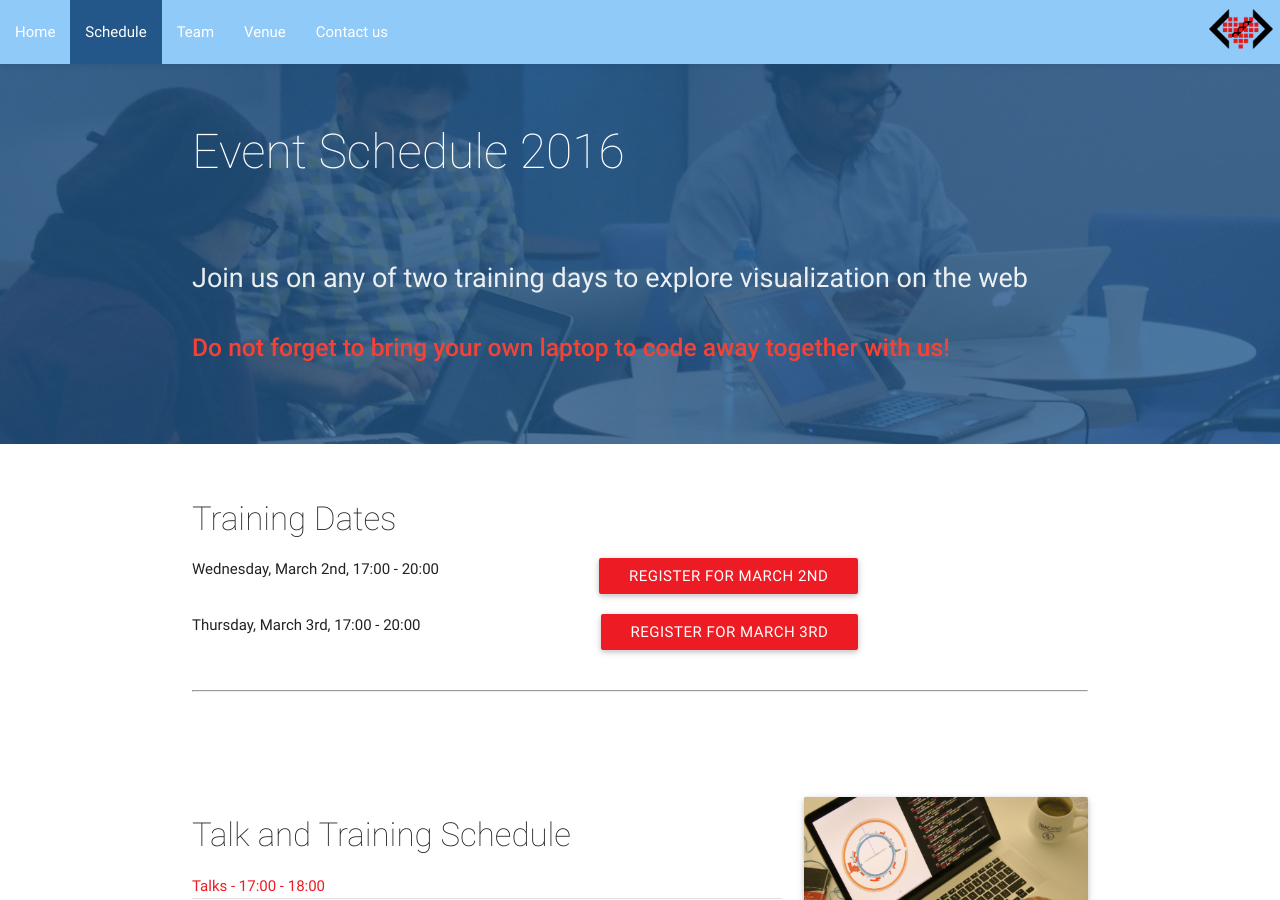
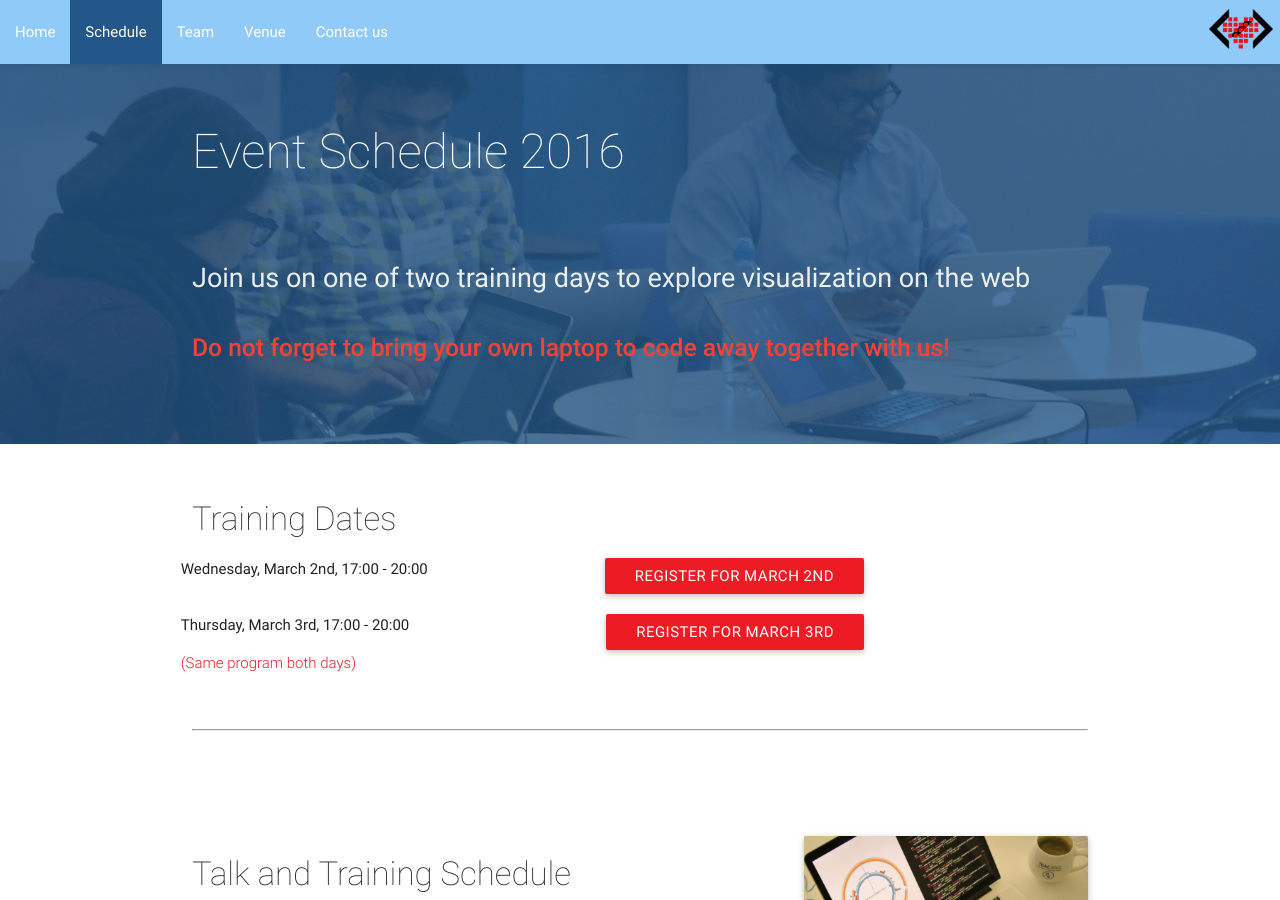
Before and after one commit to jayjayjpg/jayjayjpg.github.io, a Jekyll site: the page built from schedule.html, in a window 1280 px wide and 900 px high. Built offline with Jekyll 4.4.1, drawn with Linux system fonts in a browser that asks for light colours.

Commit message:
Added both days notice

```diff
--- a/schedule.html
+++ b/schedule.html
@@ -13,7 +13,7 @@ permalink: /schedule/
     <div class="parallax"><img src="/media/schedule-header.jpg" alt="Schedule-Header"></div>
     <div class="row">
       <div class="col s12">
-        <p class="subheader">Join us on any of two training days to explore
+        <p class="subheader">Join us on one of two training days to explore
           visualization on the web</p>
         <h5><strong class="red-text">Do not forget to bring your own laptop to code away together with us!</strong></h5>
       </div>
@@ -23,8 +23,9 @@ permalink: /schedule/
 <section class="container">
   <article>
     <div class="row">
-      <div class="col s12">
+      <div class="col m6 s12">
         <h2>Training Dates</h2>
+      </div>
       <div class="row">
         <div class="col s12 m9">
           Wednesday, March 2nd, 17:00 - 20:00 <a class="btn tertiary-bg uppercase right" href="http://www.meetup.com/stylight/events/228921349/" target="_blank">Register for March 2nd</a>
@@ -33,10 +34,15 @@ permalink: /schedule/
       <div class="row">
         <div class="col s12 m9">
           Thursday, March 3rd, 17:00 - 20:00 <a class="btn tertiary-bg uppercase right" href="http://www.meetup.com/stylight/events/228921612/" target="_blank">Register for March 3rd</a>
+          <p class="tertiary-color light">(Same program both days)</p>
         </div>
       </div>
-        </ul>
-      </div>
+      <!--<div class="row no-padding">-->
+        <!--<div class="col s12 m9 light">-->
+            <!---->
+        <!--</div>-->
+      <!--</div>-->
+
     </div>
     <hr/>
     <section class="padded">
```
Also changed, not shown: index.html (+5 -2 lines). Lines whose indentation alone changed are shown as unchanged.
